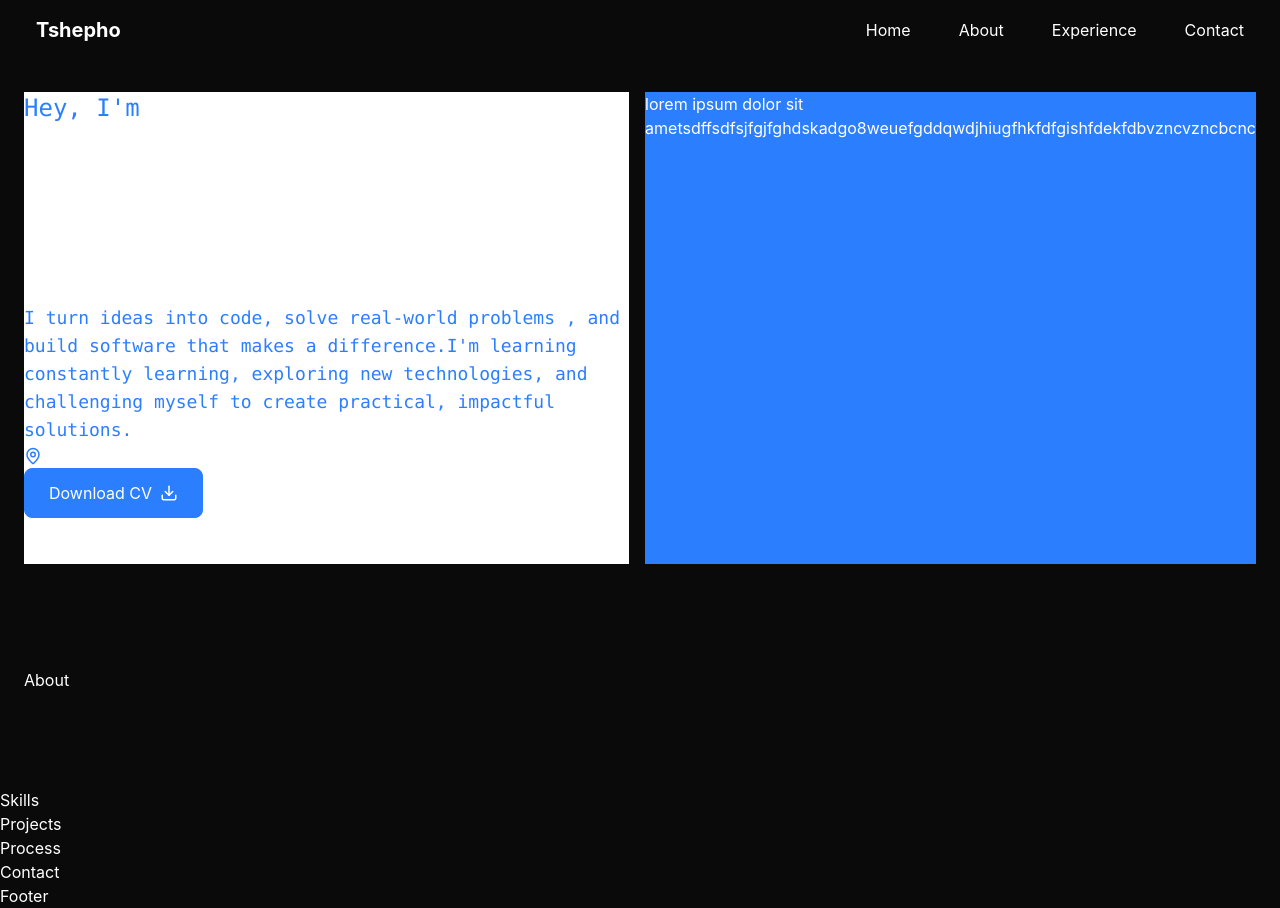
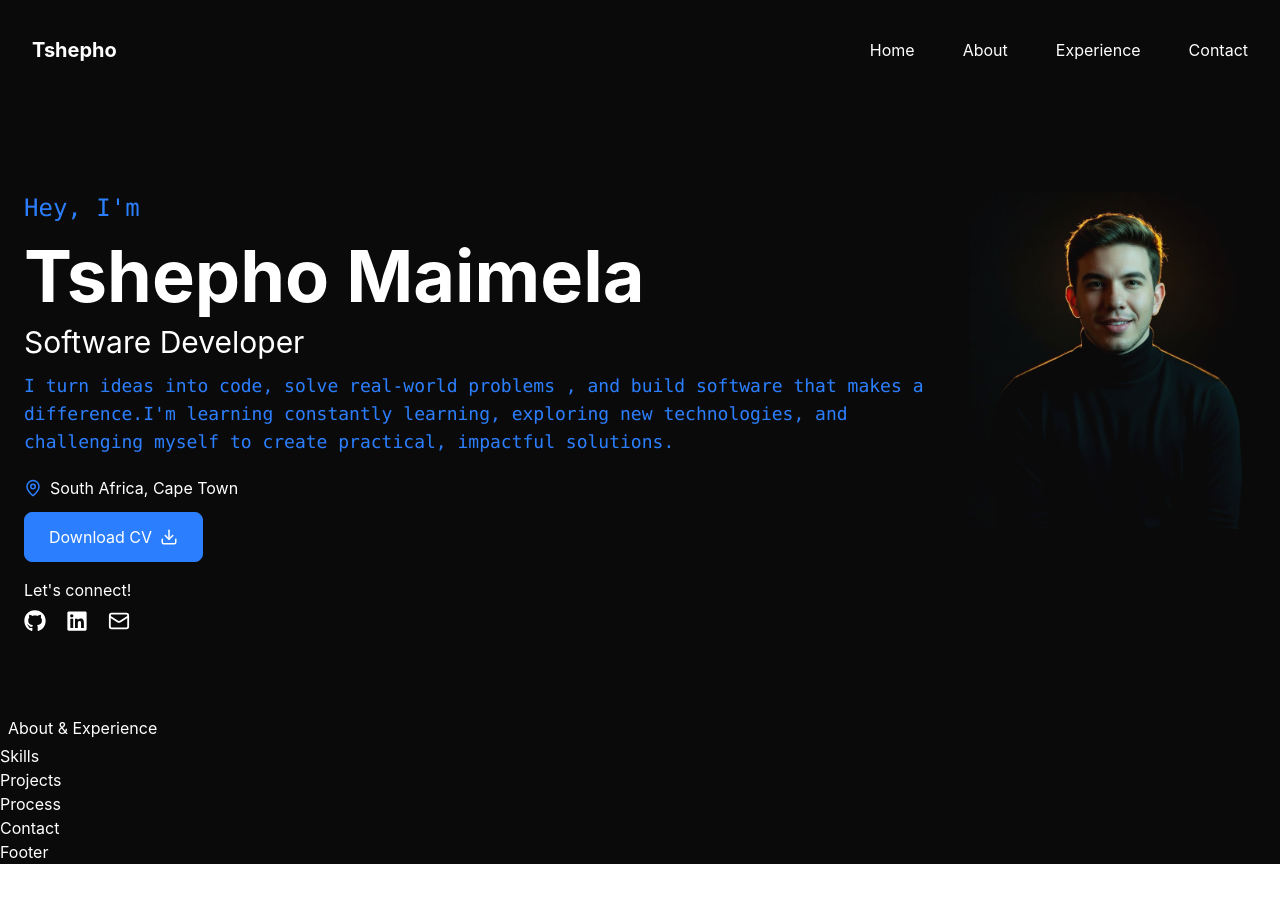
Before and after one commit to MAMORARO/Portfolio, a React app: page / in a window 1280 px wide. After the commit the page ends 864 px from the top, so only its background shows below. Built offline with nearby package versions, Linux system fonts and the light colour scheme; the HTML template or start-up script is replaced by a standard one.

Commit message:
Done with the Home page

```diff
--- a/src/components/About.jsx
+++ b/src/components/About.jsx
@@ -5,11 +5,11 @@ import React from 'react';
 
 function About (){
 
-    return ( <section className="bg-bg py-24 ">
-  <div className="max-w-[1280px] mx-auto px-6">
+    return ( <section className="bg-bg py-1 mt-20 ">
+  <div className="max-w-[1280px] mx-auto px-2">
     {/* content */}
 
-    <h1>About</h1>
+  <h1>About & Experience</h1>
 
 
 
--- a/src/components/Hero.jsx
+++ b/src/components/Hero.jsx
@@ -1,46 +1,47 @@
 import React from 'react';
 import Navbar from './Navbar';
 import { MapPin, Download } from 'lucide-react';
-import { FaGithub,FaLinkedin} from 'react-icons/fa';
+import { FaGithub, FaLinkedin } from 'react-icons/fa';
 import { Mail } from 'lucide-react';
+import photo from '../assets/photo.jpg';
 
 
 
-function Hero(){
+function Hero() {
 
     return (
         <>
-        <section className="bg-bg py-2 ">
+            <section className="bg-bg  ">
                 <div className="max-w-[1280px] mx-auto px-6">
-    <Navbar/>
+                    <Navbar />
 
-     <div className=" flex flex-row gap-4 mt-10 ">
+                    <div className=" flex flex-row gap-4 mt-30  ">
 
-        <div className='bg-white'>
+                        <div className='  '>
 
-        <div className=" text-2xl  font-mono text-blue-500 dark:text-sky-400 ">Hey, I'm</div>
+                            <div className=" text-2xl  font-mono text-blue-500 dark:text-sky-400  mb-4">Hey, I'm</div>
 
-        <h2  className ="text-white text-7xl font-bold">Tshepho  Maimela </h2>
+                            <h2 className="text-white text-7xl font-bold mb-3" >Tshepho  Maimela </h2>
 
-        <h3 className="text-white text-3xl max-w-2xl">Software Developer</h3>
-            <p className=" text-lg font-mono  text-blue-500 dark:text-sky-400  text-left">I turn ideas into code, solve real-world problems
+                            <h3 className="text-white text-3xl max-w-2xl mb-3">Software Developer</h3>
+                            <p className=" text-lg font-mono  text-blue-500 dark:text-sky-400  text-left mb-5">I turn ideas into code, solve real-world problems
                                 , and build software that makes a difference.I'm learning constantly learning, exploring new technologies,
                                 and challenging myself to create practical, impactful solutions.
                             </p>
 
-        <div className="flex items-center gap-2 text-white">
+                            <div className="flex items-center gap-2 text-white mb-3">
                                 <MapPin size={18} className="text-blue-500" />
                                 <span>South Africa, Cape Town</span>
                             </div>
 
 
 
-        <button className="flex items-center gap-2  bg-blue-500 border border-blue-500 rounded-lg px-6 py-3 text-white hover:opacity-60 transition">
+                            <button className="flex items-center gap-2  bg-blue-500 border border-blue-500 rounded-lg px-6 py-3 text-white hover:opacity-60 transition mb-4">
                                 Download CV
                                 <Download size={18} />
                             </button>
 
-        <p className=''>Let's connect!</p>
+                            <p className='mb-2'>Let's connect!</p>
 
                             <div className="flex gap-5">
                                 {/* GitHub */}
@@ -70,11 +71,8 @@ function Hero(){
 
                         </div>
 
-        <div  className ="bg-blue-500 ">
-
-
-        <p>lorem ipsum dolor sit ametsdffsdfsjfgjfghdskadgo8weuefgddqwdjhiugfhkfdfgishfdekfdbvzncvzncbcnc</p>
-
+                        <div className=" ">
+                    <img src={photo} alt="The author's photo" className='mix-blend-lighten' />
                         </div>
 
                     </div>
--- a/src/components/Navbar.jsx
+++ b/src/components/Navbar.jsx
@@ -8,7 +8,7 @@ function Navbar(){
 
     return (<>
      <section className="bg-bg py-2 ">
-  <div className="max-w-[1280px] mx-auto px-3 flex justify-between items-center">
+  <div className="max-w-[1280px] mx-auto px-2 flex justify-between items-center mt-7">
 
     <div  className="text-white font-bold   text-xl">Tshepho</div>
 
@@ -16,10 +16,26 @@ function Navbar(){
 
 
         <ul className="flex  gap-12">
-            <li> <a href="#Home">Home</a></li>
-            <li> <a href="#About">About</a></li>
-            <li> <a href="#Experience">Experience</a></li>
-            <li> <a href="#Contact">Contact</a></li>
+            <li> <a href="#Home"
+            className="relative transition-colors duration-300 hover:text-cyan-400
+             after:absolute after:left-0 after:-bottom-1 after:h-[2px]
+             after:w-0 after:bg-cyan-400 after:transition-all
+             after:duration-300 hover:after:w-full">Home</a></li>
+            <li> <a href="#About"
+            className="relative transition-colors duration-300 hover:text-cyan-400
+             after:absolute after:left-0 after:-bottom-1 after:h-[2px]
+             after:w-0 after:bg-cyan-400 after:transition-all
+             after:duration-300 hover:after:w-full">About</a></li>
+            <li> <a href="#Experience"
+            className="relative transition-colors duration-300 hover:text-cyan-400
+             after:absolute after:left-0 after:-bottom-1 after:h-[2px]
+             after:w-0 after:bg-cyan-400 after:transition-all
+             after:duration-300 hover:after:w-full">Experience</a></li>
+            <li> <a href="#Contact"
+            className="relative transition-colors duration-300 hover:text-cyan-400
+             after:absolute after:left-0 after:-bottom-1 after:h-[2px]
+             after:w-0 after:bg-cyan-400 after:transition-all
+             after:duration-300 hover:after:w-full">Contact</a></li>
         </ul>
     </nav>
 
```
Lines whose indentation alone changed are shown as unchanged.
